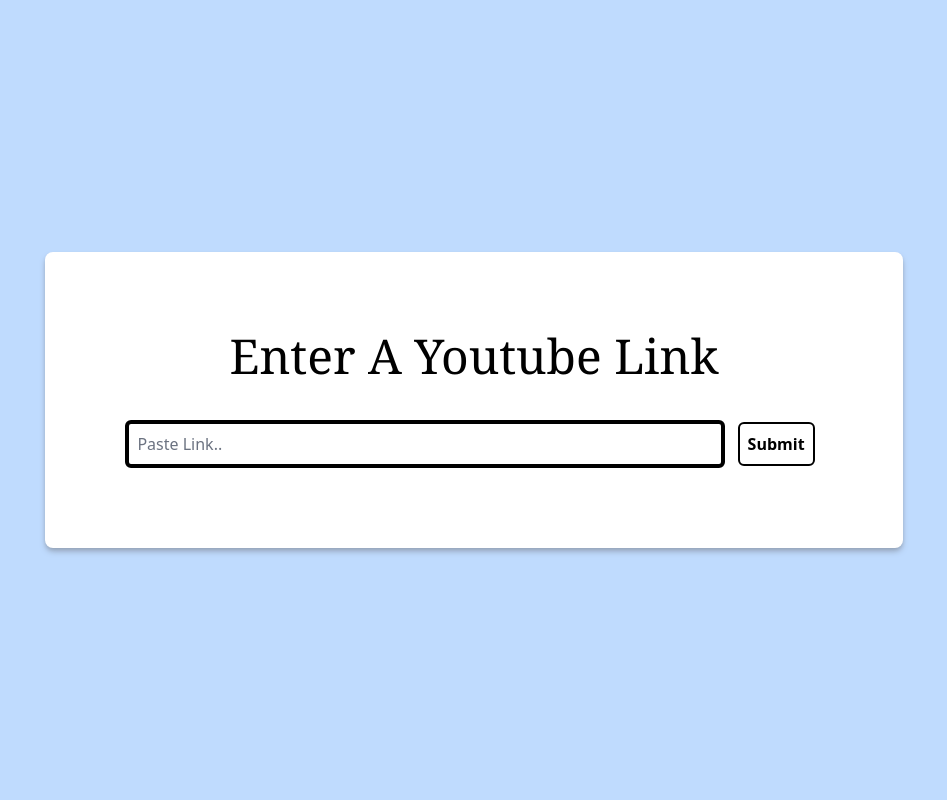
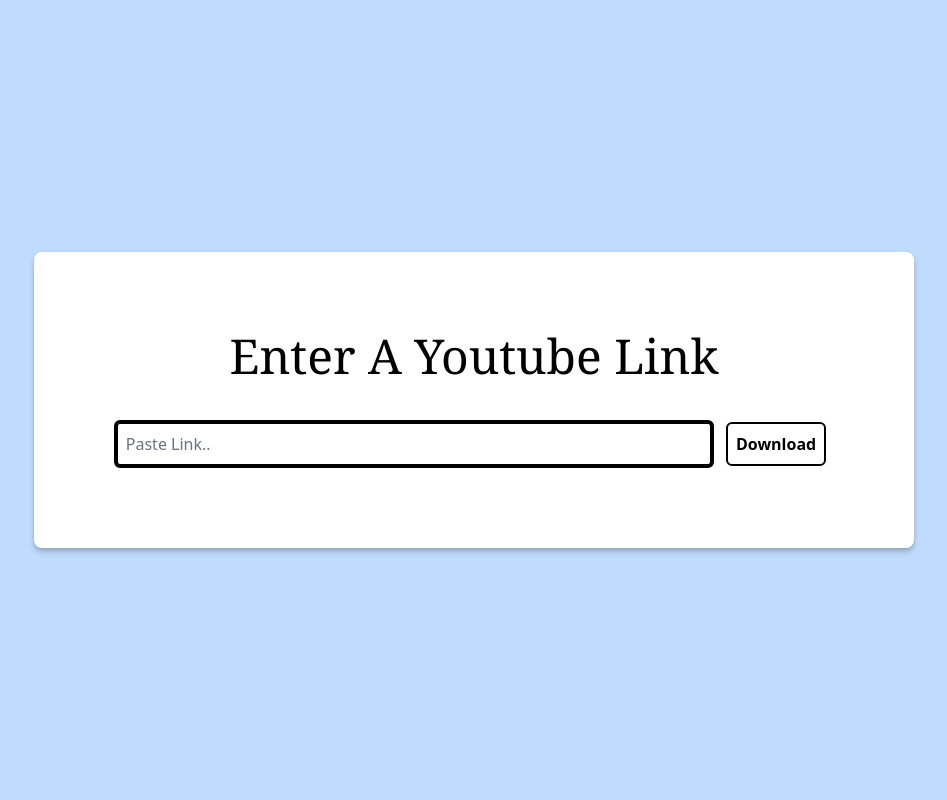
Before and after one commit to HdhwivHel/Youtube-To-Mp3, a Django app: page / in a window 1280 px wide. Shown: the whole page, without its empty margins (166-1113 px from the left). Run offline with Django 5.2, Linux system fonts and the light colour scheme; some libraries are stand-ins or nearby versions.

Commit message:
changes to html page

```diff
--- a/templates/index.html
+++ b/templates/index.html
@@ -20,7 +20,7 @@
                 <input type="text" name="url" id='url' class="border-4 border-black rounded-md  p-2 " style="width: 600px;"
                     placeholder="Paste Link.." required></input>
                 <button type="submit" id="submit" name="submit"
-                    class="mx-2 border-2 p-2 border-black rounded-md hover:bg-black hover:text-white font-semibold">Submit</button>
+                    class="mx-2 border-2 p-2 border-black rounded-md hover:bg-black hover:text-white font-semibold">Download</button>
 
             </div>
         </div>
```
